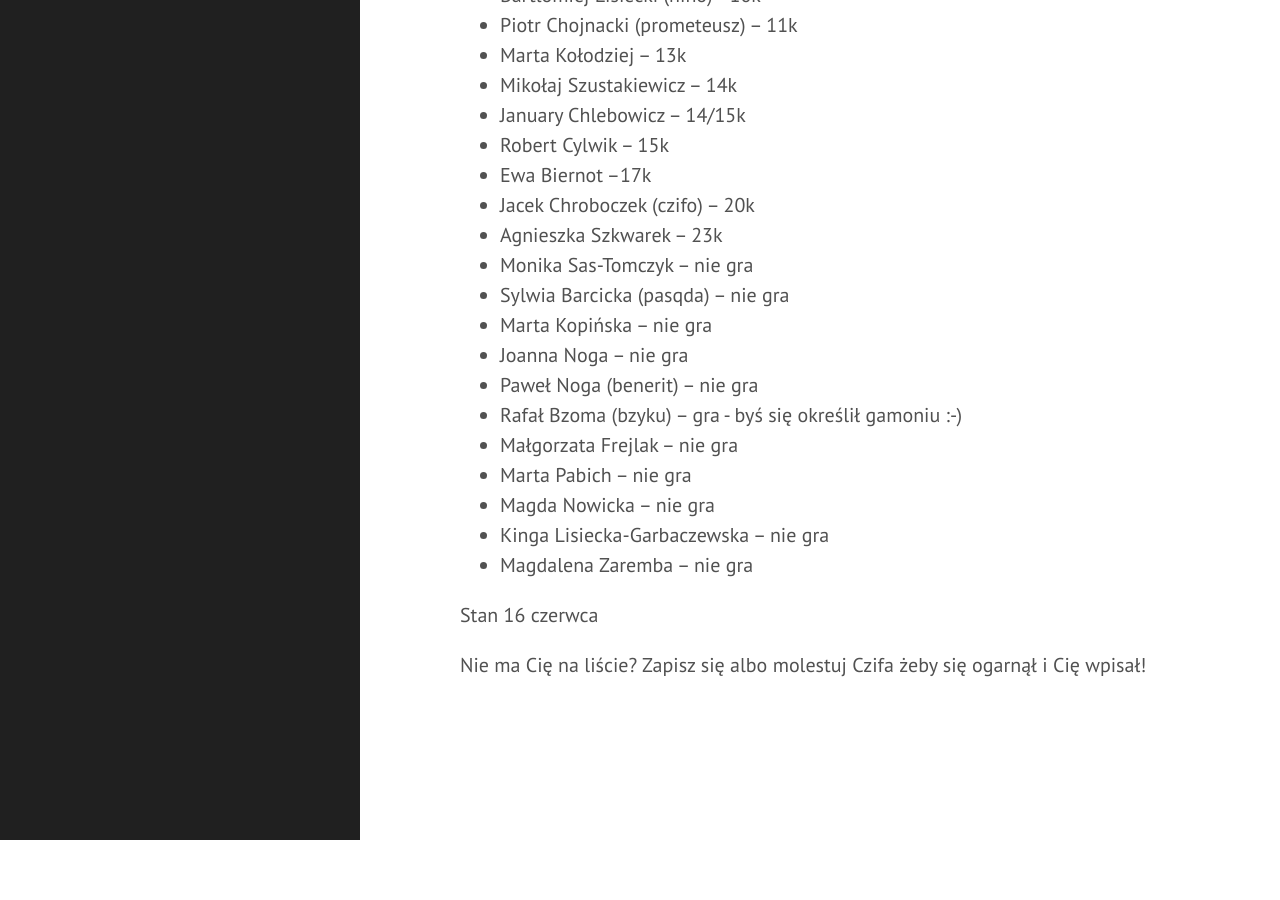
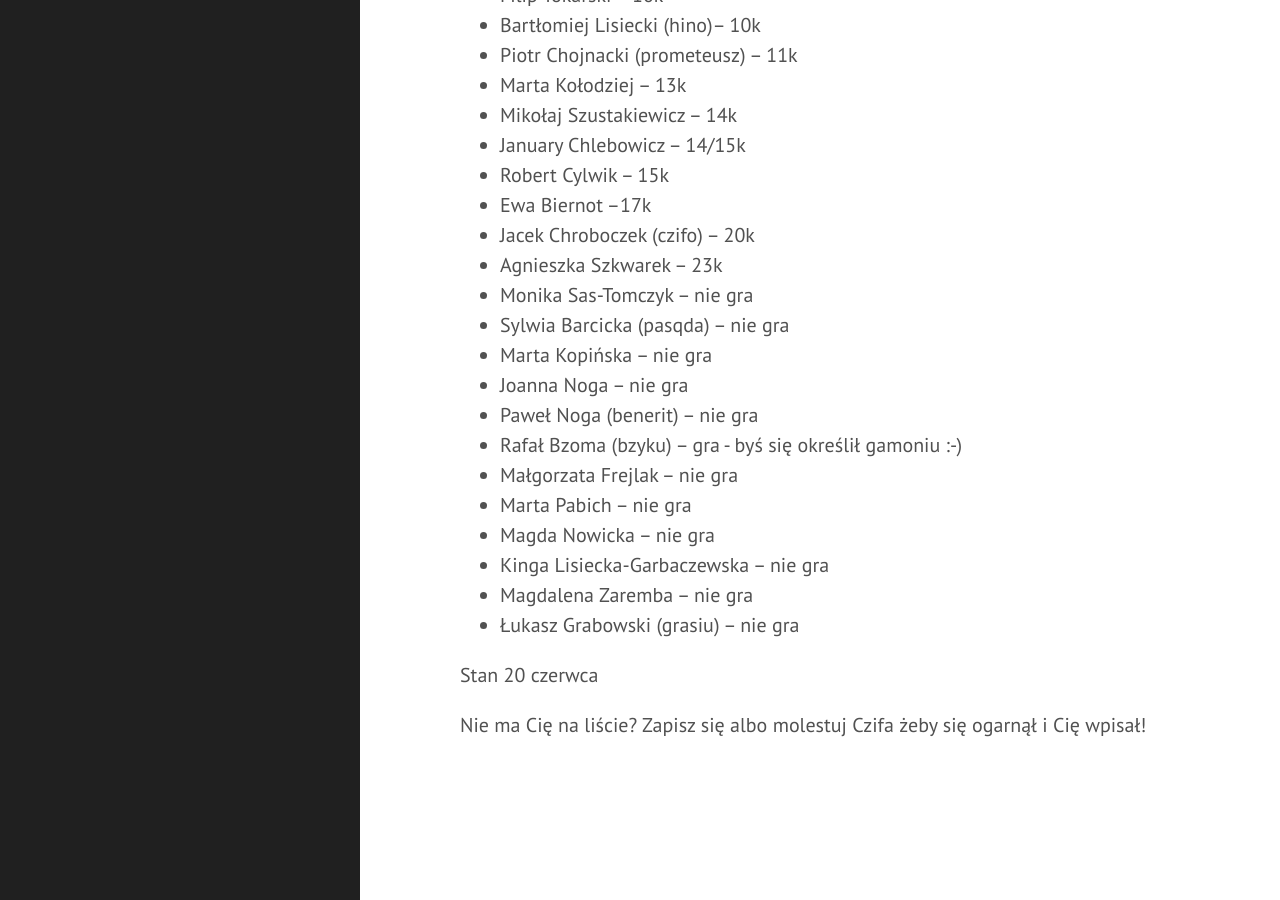
Before and after one commit to tasuki/lsg, a Jekyll site: the page built from zarejestrowani.md, in a window 1280 px wide and 900 px high, scrolled down 1368 px. Built offline with Jekyll 4.4.1, drawn with Linux system fonts in a browser that asks for light colours; before the commit the page ends 2208 px from its top, so only the background shows below that.

Commit message:
Update zarejestrowani.md

```diff
--- a/zarejestrowani.md
+++ b/zarejestrowani.md
@@ -65,9 +66,10 @@ Zarejestrowani uczestnicy (mniej więcej wg siły):
 - Magda Nowicka -- nie gra
 - Kinga Lisiecka-Garbaczewska -- nie gra
 - Magdalena Zaremba -- nie gra
+- Łukasz Grabowski (grasiu) -- nie gra
 
 
 
-Stan 16 czerwca
+Stan 20 czerwca
 
 Nie ma Cię na liście?  Zapisz się albo molestuj Czifa żeby się ogarnął i Cię wpisał!
```
Also changed, not shown: other parts of zarejestrowani.md (+1 -0 lines).
